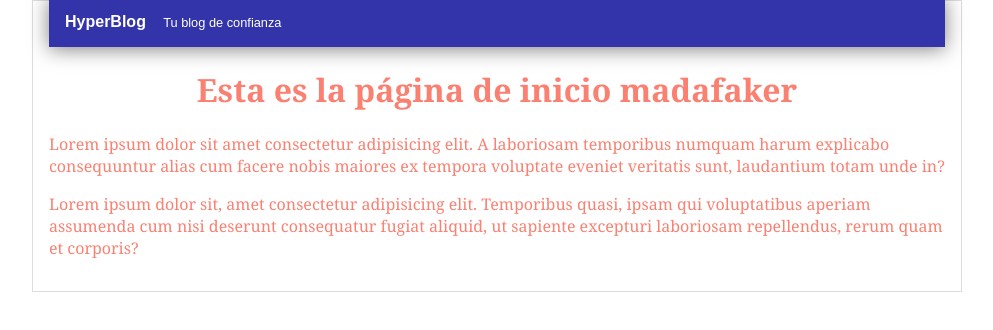
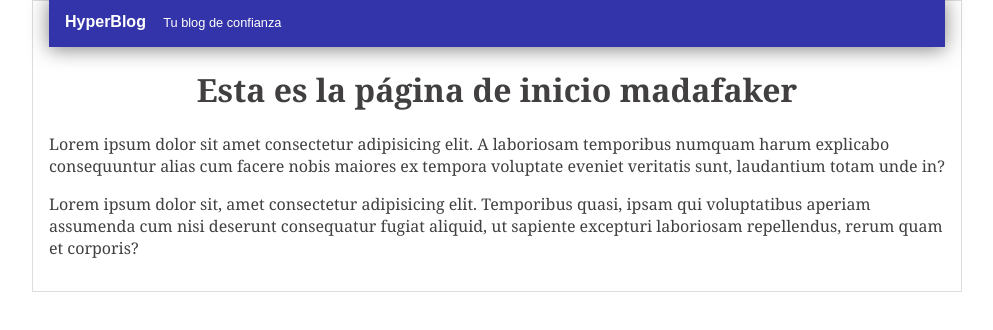
Before and after one commit to slipkriver/hyperblog, a plain HTML site: page index.html in a window 1280 px wide. Shown: the whole page, without its empty margins (143-1136 px from the left). Drawn offline with Linux system fonts and the light colour scheme.

Commit message:
Cambio de color salmon a gris en el contenido del blog

```diff
--- a/css/estilos.css
+++ b/css/estilos.css
@@ -1,5 +1,5 @@
 body{
-    color: salmon;
+    color: #413f3f;
     text-align: justify;
     font-family: Cambria, Cochin, Georgia, Times, 'Times New Roman', serif;
     font-size: 16px;
```
